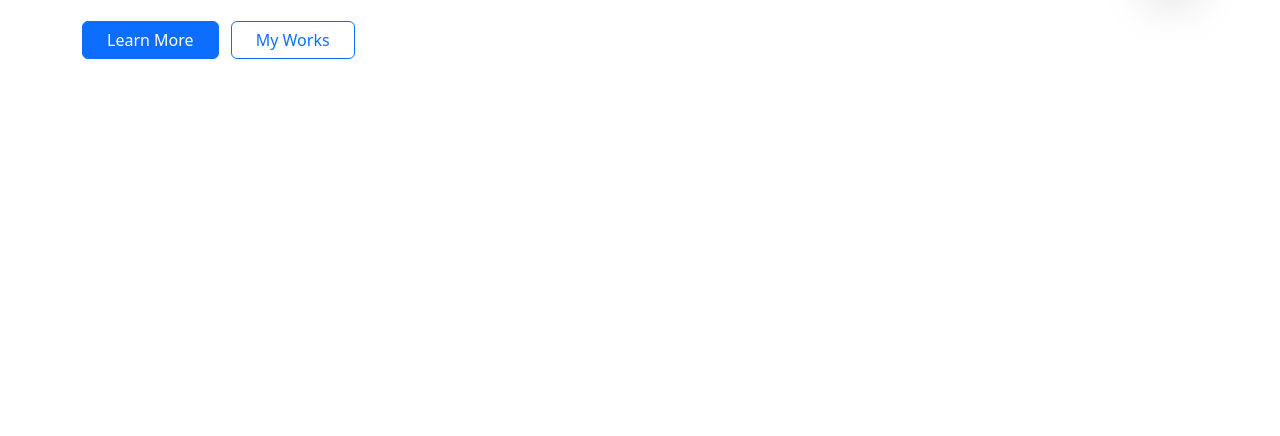
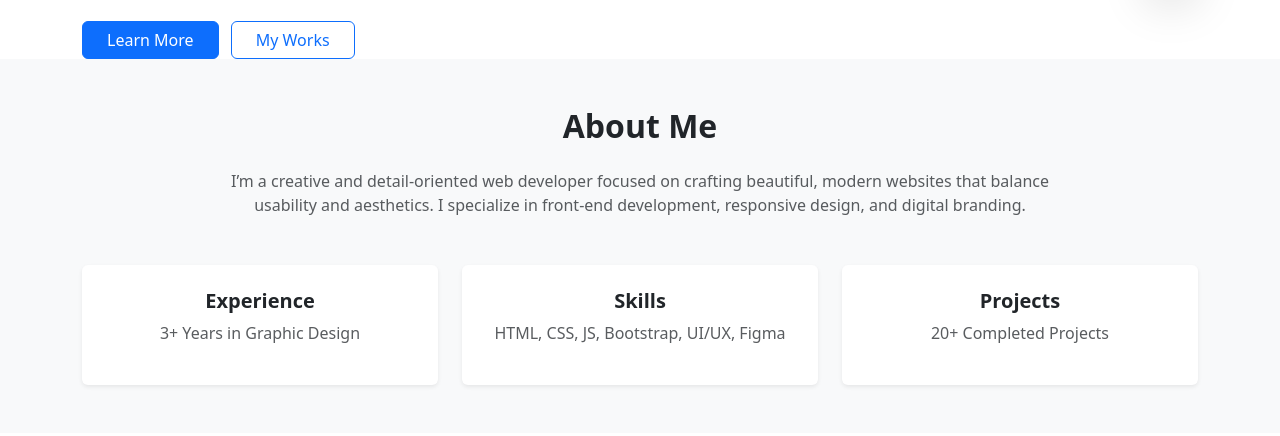
Before and after one commit to Llianzz/Judul-2-Prak-PW, a plain HTML site: page index.html in a window 1280 px wide. Shown: the part 127-563 px from the top of the page. Drawn offline with nearby package versions, Linux system fonts and the light colour scheme.

Commit message:
Tambah About Section

```diff
--- a/index.html
+++ b/index.html
@@ -46,4 +46,35 @@
     </div>
   </section>
 
+   <section id="about" class="py-5 bg-light">
+    <div class="container text-center">
+      <h2 class="fw-bold mb-4">About Me</h2>
+      <p class="text-muted mb-5 w-75 mx-auto">
+        I’m a creative and detail-oriented web developer focused on crafting beautiful, modern websites that balance usability and aesthetics.
+        I specialize in front-end development, responsive design, and digital branding.
+      </p>
+
+      <div class="row g-4">
+        <div class="col-md-4">
+          <div class="info-box p-4 shadow-sm rounded bg-white">
+            <h5 class="fw-bold">Experience</h5>
+            <p class="text-muted">3+ Years in Graphic Design</p>
+          </div>
+        </div>
+        <div class="col-md-4">
+          <div class="info-box p-4 shadow-sm rounded bg-white">
+            <h5 class="fw-bold">Skills</h5>
+            <p class="text-muted">HTML, CSS, JS, Bootstrap, UI/UX, Figma</p>
+          </div>
+        </div>
+        <div class="col-md-4">
+          <div class="info-box p-4 shadow-sm rounded bg-white">
+            <h5 class="fw-bold">Projects</h5>
+            <p class="text-muted">20+ Completed Projects</p>
+          </div>
+        </div>
+      </div>
+    </div>
+  </section>
+
 </body>
```
